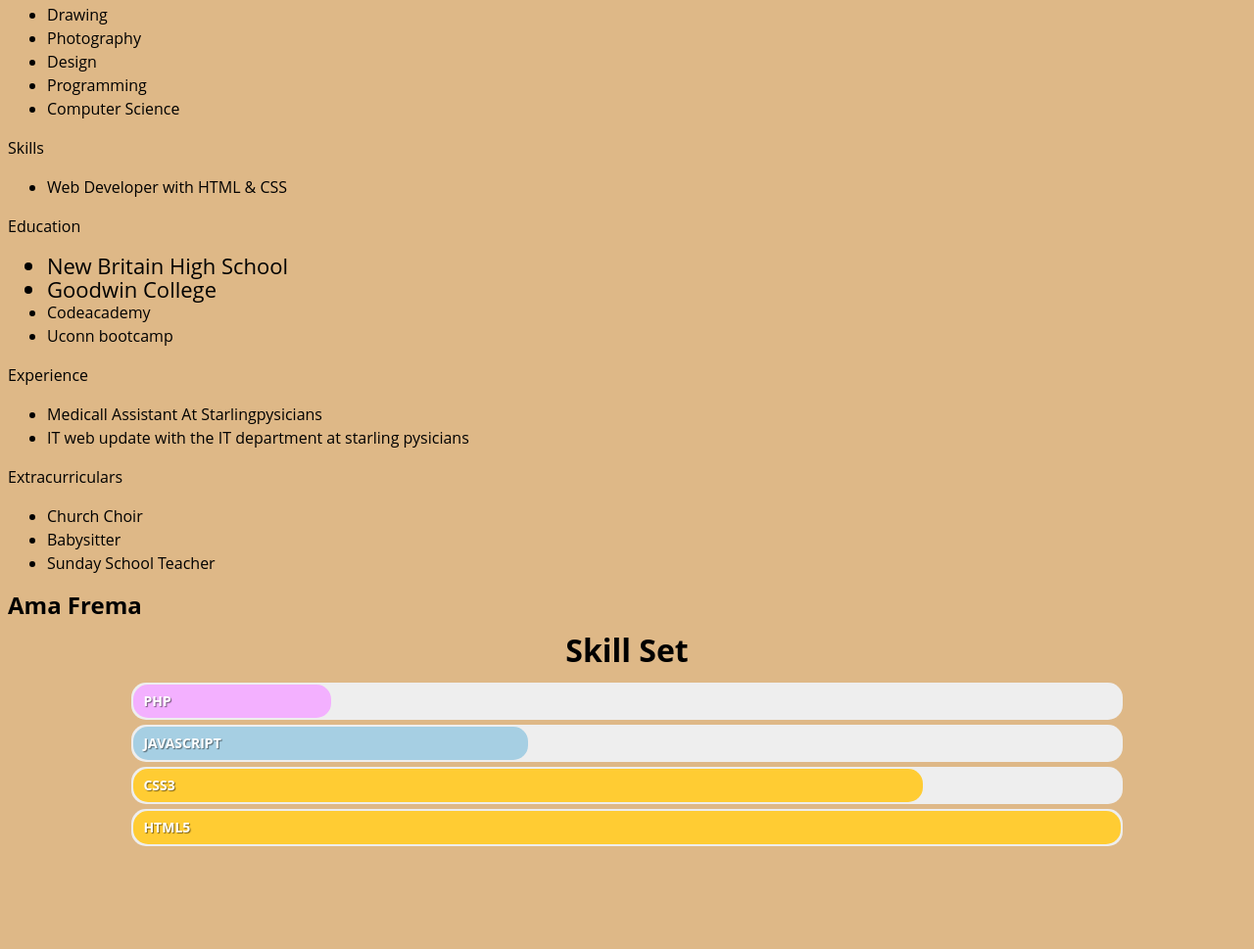
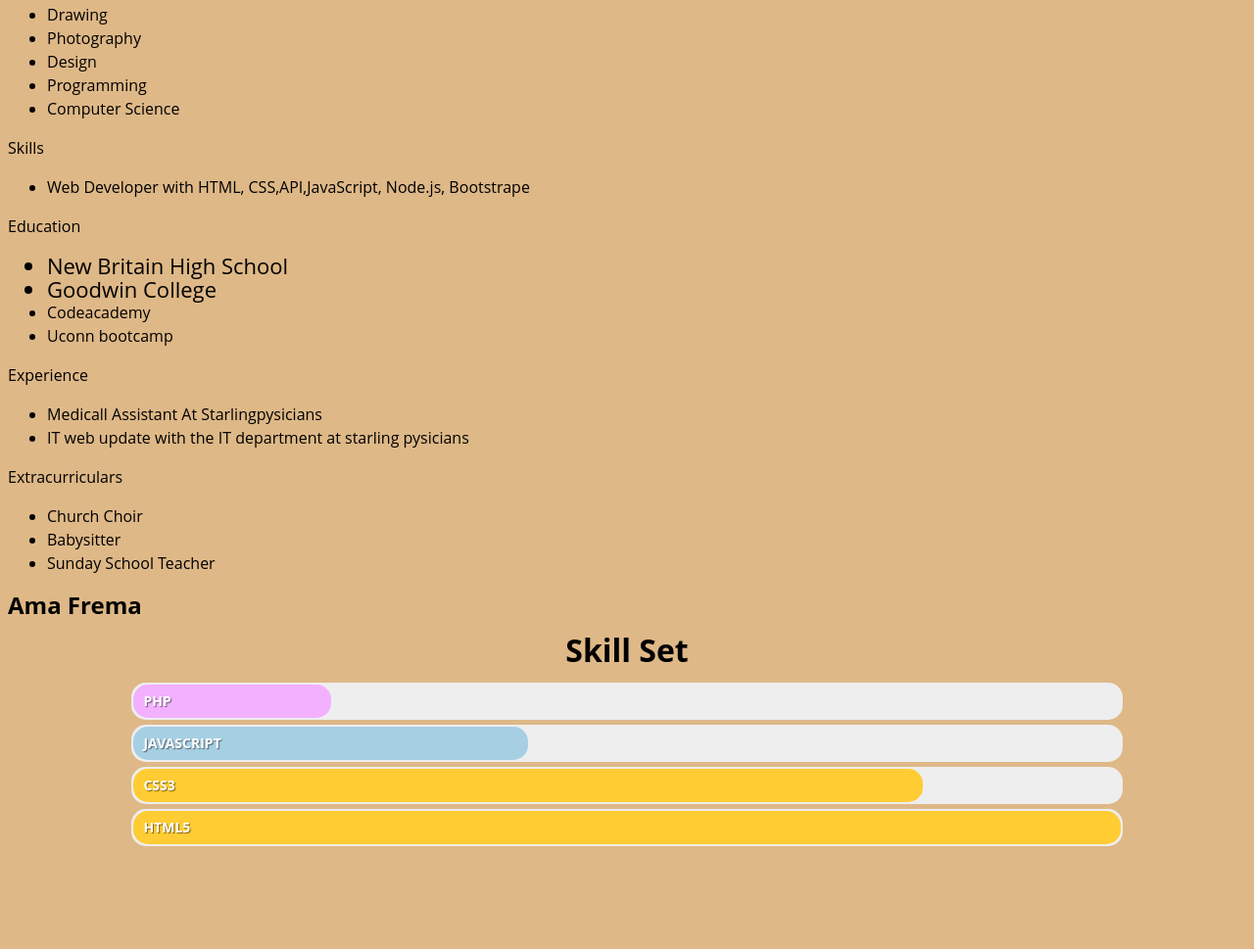
Before and after one commit to Afrema90/portfolio, a plain HTML site: page index.html in a window 1280 px wide. Shown: the part 1383-2352 px from the top of the page at 98% size. Drawn offline with Linux system fonts and the light colour scheme.

Commit message:
Update index.html

```diff
--- a/index.html
+++ b/index.html
@@ -80,7 +80,7 @@
   </ul>
   <p class="head">Skills</p>
   <ul>
-    <li>Web Developer  with HTML & CSS</li>
+    <li>Web Developer  with HTML, CSS,API,JavaScript, Node.js, Bootstrape</li>
   </ul>
   <p class="head">Education</p>
   <ul>
```
